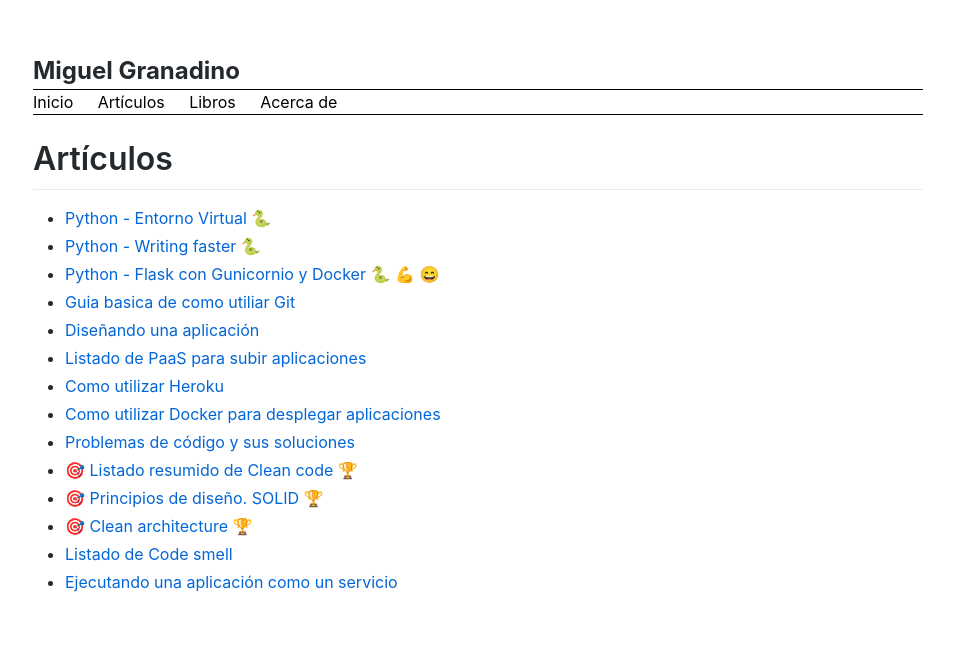
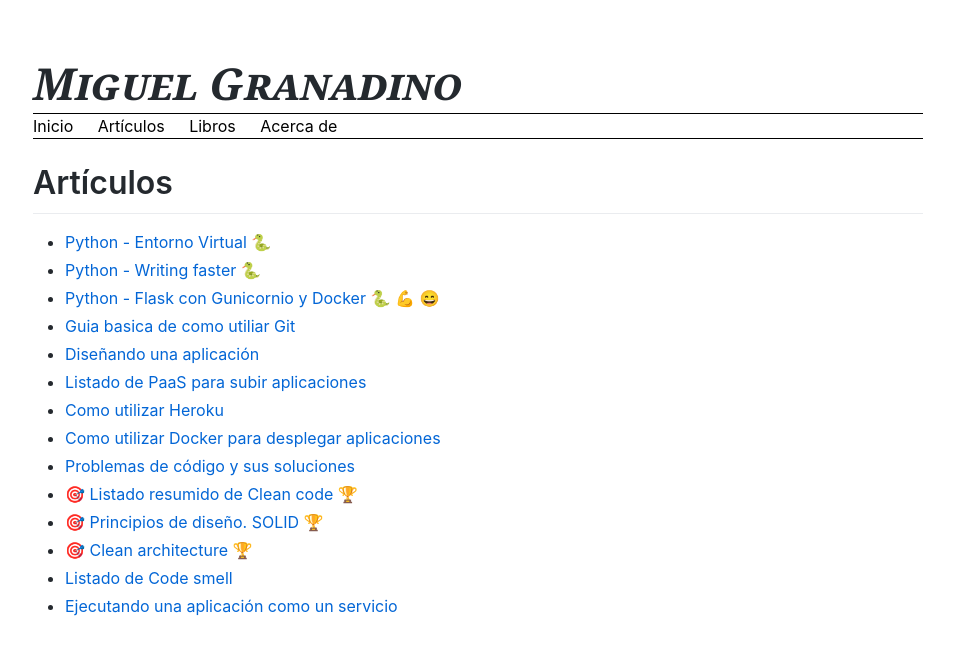
Before and after one commit to Akira3030/formacion, a Jekyll site: the page built from index.md, in a window 1280 px wide. Shown: the top 655 px of the page, without its empty margins (162-1116 px from the left). Built offline with Jekyll 4.4.1, drawn with Linux system fonts in a browser that asks for light colours; emoji names are drawn with the system emoji font.

Commit message:
Update estilo.css

```diff
--- a/assets/css/estilo.css
+++ b/assets/css/estilo.css
@@ -21,7 +21,7 @@
 }
 .markdown-body .header-logo {
 	font-size:24px;
-	font-weight:bold;
+	font: ultra-condensed italic small-caps bold 44px Georgia, sans-serif;
 	margin:0px;
 	padding:0px;
 	margin-right:20px;
```
